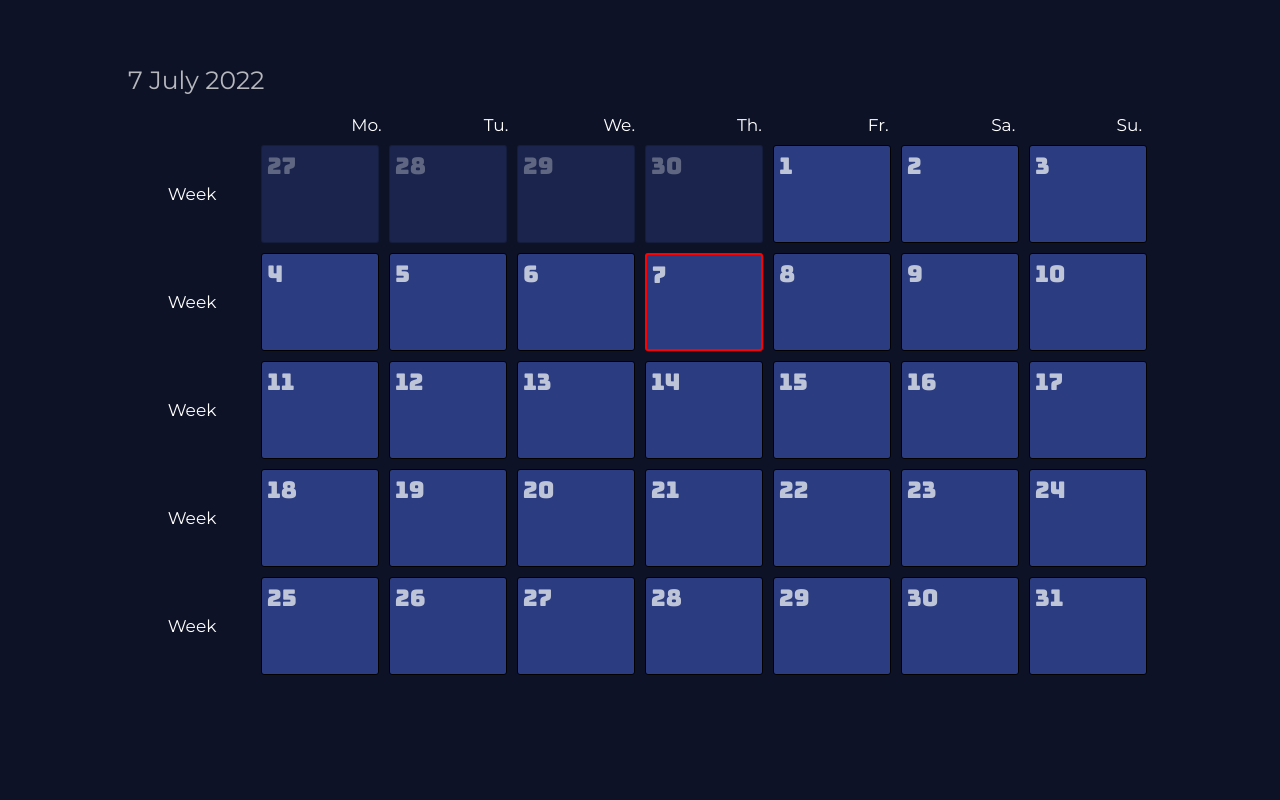
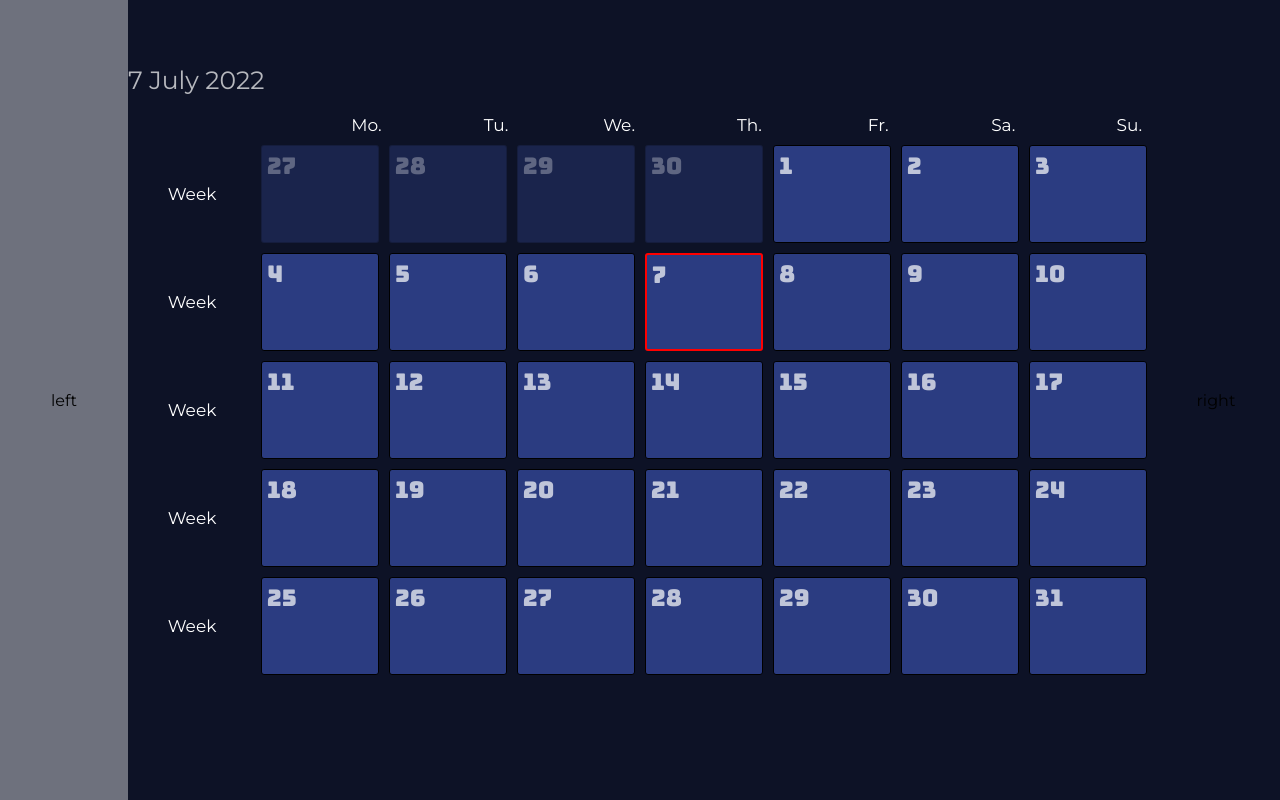
Before and after one commit to L1nk0r/calendar-front, a Vue app: page / in a window 1280 px wide. Built offline with nearby package versions, Linux system fonts and the light colour scheme.

Commit message:
New styles

```diff
--- a/src/classes/day.js
+++ b/src/classes/day.js
@@ -1,8 +1,6 @@
 export default class Category{
-   constructor(date, month, year){
+   constructor(date){
       this.date = date;
-      this.month = month;
-      this.year = year;
 
       /* this.weekday = args.weekday; */
    }
--- a/src/components/day-cart.vue
+++ b/src/components/day-cart.vue
@@ -58,6 +58,8 @@ export default{
 
    font-size: 23px;
    font-family: 'Bungee', cursive;
+
+   transition: 0.4s;
 }
 
 .cart:hover {
--- a/src/components/main-page.vue
+++ b/src/components/main-page.vue
@@ -1,6 +1,8 @@
 <template>
    <div class="container">
-
+      <div class="swipe left">
+         left
+      </div>
       <div class="carts_wrapper">
          <h1 class="full_date">{{ current_date }}</h1>
 
@@ -19,7 +21,7 @@
             class="week"
             v-for="week in days"
             :key="week">
-            <p>Week</p>
+            <p>Week {{ week.id }}</p>
             <day-cart
                v-for="day in week"
                :key="day"
@@ -27,6 +29,9 @@
          </div>
       </div>
 
+      <div class="swipe right">
+         right
+      </div>
    </div>
 </template>
 
@@ -88,6 +93,21 @@ export default{
    align-items: center;
 
    overflow: hidden;
+}
+
+.swipe {
+   height: 100%;
+   justify-content: center;
+   align-items: center;
+   display: flex;
+
+   width: 10%;
+
+   transition: 0.4s;
+}
+
+.swipe:hover {
+   background-color: rgba(255, 255, 255, 0.4);
 }
 
 .carts_wrapper {
```
